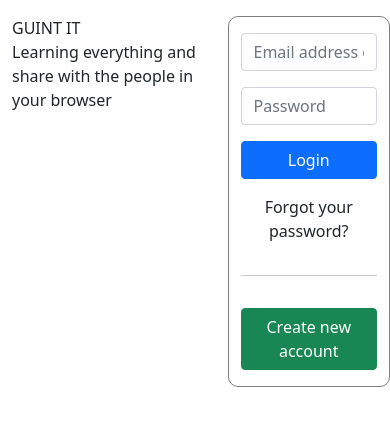
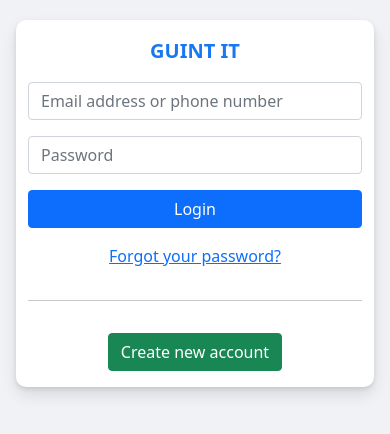
Before and after one commit to quangneyy/feJwtUser, a React (Create React App) app: page /login in a window 390 px wide. Shown: the top 434 px of the page. Built offline with nearby package versions, Linux system fonts and the light colour scheme.

Commit message:
9.3.3-form-login-responsive

```diff
--- a/src/components/Login/Login.js
+++ b/src/components/Login/Login.js
@@ -2,16 +2,18 @@
 
 const Login = (props) => {
   return (
-    <div className="login-container mt-3">
+    <div className="login-container">
       <div className="container">
-        <div className="row">
-          <div className="content-left col-7">
+        <div className="row px-3 px-sm-0">
+          <div className="content-left col-12 d-none col-sm-7 d-sm-block">
             <div className="brand">GUINT IT</div>
             <div className="detail">
               Learning everything and share with the people in your browser
             </div>
           </div>
-          <div className="content-right col-5 d-flex flex-column gap-3 py-3">
+
+          <div className="content-right col-sm-5 col-12 d-flex flex-column gap-3 py-3">
+            <div className="brand d-sm-none">GUINT IT</div>
             <input
               type="text"
               className="form-control"
@@ -23,7 +25,11 @@
               placeholder="Password"
             />
             <button className="btn btn-primary">Login</button>
-            <span className="text-center">Forgot your password?</span>
+            <span className="text-center">
+              <a className="forgot-password" href="#">
+                Forgot your password?
+              </a>
+            </span>
             <hr />
             <div className="text-center">
               <button className="btn btn-success">Create new account</button>
--- a/src/components/Login/Login.scss
+++ b/src/components/Login/Login.scss
@@ -1,18 +1,34 @@
-.red {
-    border: 1px solid red;
-}
+.login-container {
+    background-color: #f0f2f5;
+    min-height: 100vh;
+    padding-top: 20px;
 
-.green {
-    border: 1px solid green;
-}
+    .content-left {
+        margin-top: 50px;
+        .brand {
+            text-transform: uppercase;
+            font-size: 30px;
+            color: #1877f2;
+        }
 
-.yellow {
-    border: 1px solid yellow;
-}
+        .detail {
+            font-size: 20px;
+        }
+    }
 
-.login-container {
     .content-right {
-        border: 1px solid grey;
+        .brand {
+            text-transform: uppercase;
+            font-size: 20px;
+            color: #1877f2;
+            text-align: center;
+            font-weight: 600;
+        }
+
         border-radius: 10px;
+        background-color: #fff;
+
+        box-shadow: 0 2px 4px rgb(0 0 0 / 10%), 0 8px 16px rgb(0 0 0 / 10%);
+        box-sizing: border-box;
     }
 }
--- a/src/components/Navigation/Nav.scss
+++ b/src/components/Navigation/Nav.scss
@@ -1,8 +1,3 @@
-body {
-  margin: 0;
-  font-family: Arial, Helvetica, sans-serif;
-}
-
 .topnav {
     overflow: hidden;
     background-color: #333;
@@ -20,7 +15,7 @@
         color: black;
     }
     a.active {
-    background-color: #04AA6D;
-    color: white;
+        background-color: #04AA6D;
+        color: white;
+    }
 }
-}
```
